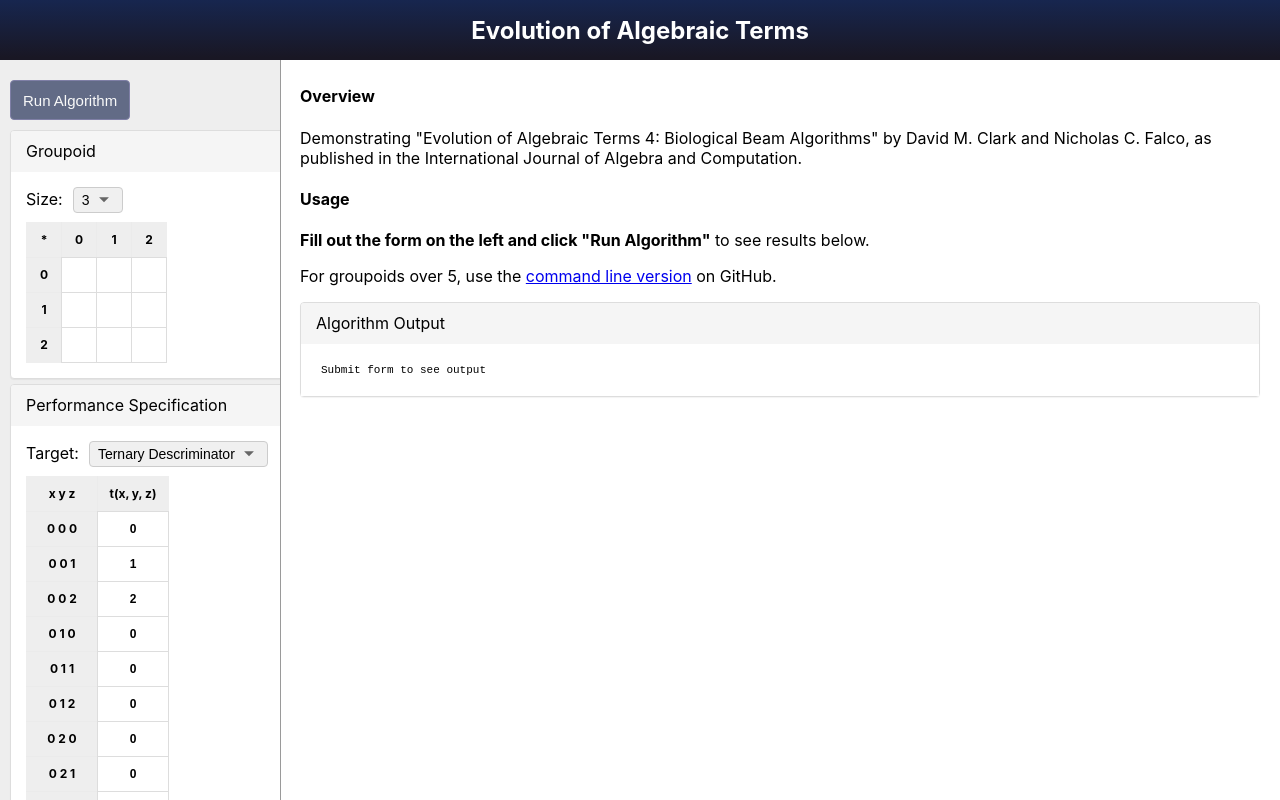
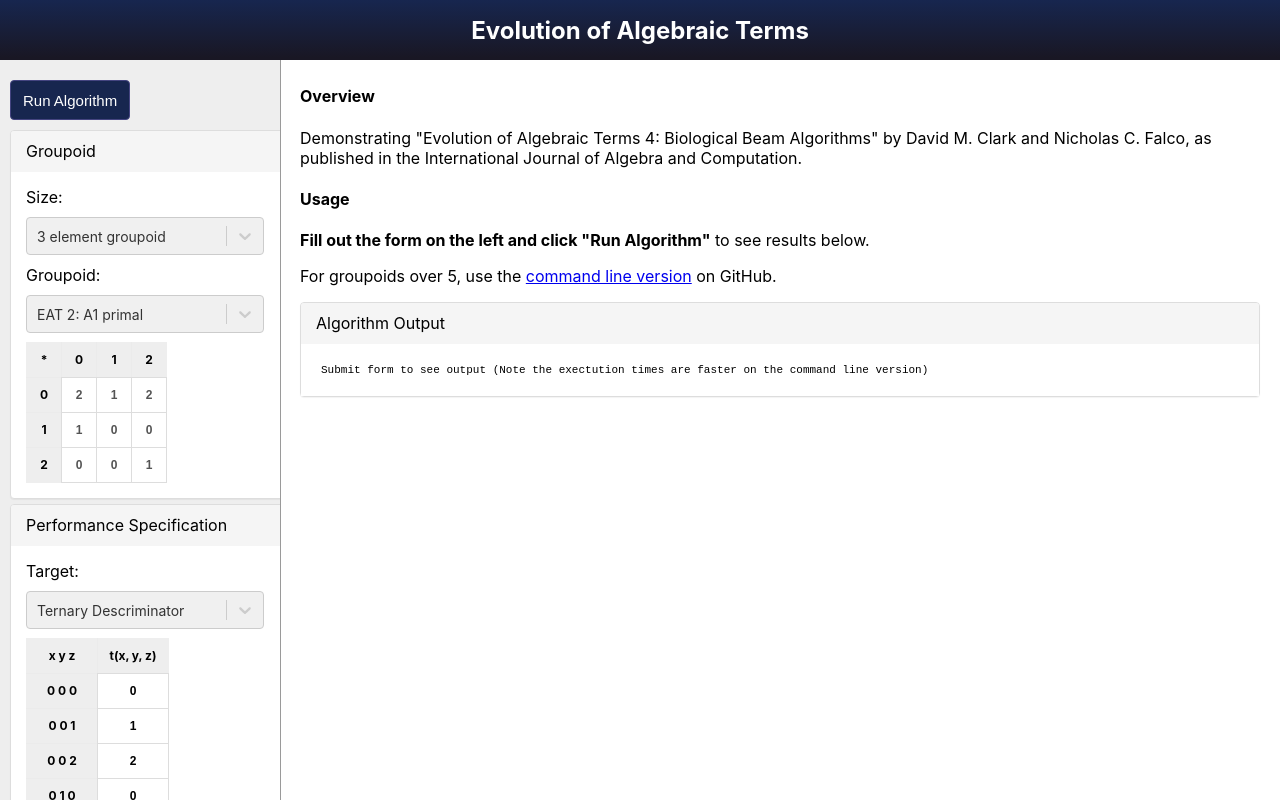
Before and after one commit to nick-falco/eat-webapp, a React (Create React App) app: page / in a window 1280 px wide. Built offline with nearby package versions, Linux system fonts and the light colour scheme.

Commit message:
Update menu to support selecting predefined groupoids instead of allowing the user to enter a custom groupoid.

```diff
--- a/package.json
+++ b/package.json
@@ -7,9 +7,10 @@
     "@testing-library/react": "^13.4.0",
     "@testing-library/user-event": "^13.5.0",
     "react": "^18.3.1",
+    "react-app-rewired": "2.2.1",
     "react-dom": "^18.3.1",
     "react-scripts": "5.0.1",
-    "react-app-rewired": "2.2.1",
+    "react-select": "^5.8.0",
     "web-vitals": "^2.1.4"
   },
   "scripts": {
--- a/public/index.html
+++ b/public/index.html
@@ -2,14 +2,12 @@
 <html lang="en">
   <head>
     <meta charset="utf-8" />
-    <link rel="icon" href="%PUBLIC_URL%/favicon.ico" />
     <meta name="viewport" content="width=device-width, initial-scale=1" />
     <meta name="theme-color" content="#000000" />
     <meta
       name="description"
-      content="Web site created using create-react-app"
+      content="Evolution of Algebraic Terms Demonstration App"
     />
-    <link rel="apple-touch-icon" href="%PUBLIC_URL%/logo192.png" />
     <!--
       manifest.json provides metadata used when your web app is installed on a
       user's mobile device or desktop. See https://developers.google.com/web/fundamentals/web-app-manifest/
@@ -24,7 +22,7 @@
       work correctly both with client-side routing and a non-root public URL.
       Learn how to configure a non-root public URL by running `npm run build`.
     -->
-    <title>React App</title>
+    <title>Evolution of Algebraic Terms</title>
   </head>
   <body>
     <noscript>You need to enable JavaScript to run this app.</noscript>
--- a/src/App.css
+++ b/src/App.css
@@ -313,3 +313,8 @@ select:focus {
   right: -15px; /* Adjust spacing */
   animation-delay: -0.5s; /* Delay for the right circle */
 }
+
+/* react select styles */
+.custom-option {
+  font-family: monospace;
+}
--- /dev/null
+++ b/src/components/common/reactSelectStyles.js
@@ -0,0 +1,24 @@
+// react-select styles
+
+const customStyles = {
+    control: (base, state) => ({
+        ...base,
+        height: "11px",
+        backgroundColor: "#f0f0f0",
+        border: "1px solid #ccc",
+        fontSize: "14px",
+        borderRadius: "4px",
+        outline: null,
+        transition: "border-color 0.3s ease-in-out",
+        marginTop: "10px",
+        marginBottom: "10px",
+        marginLeft: "0px",
+        marginRight: "10px",
+    }),
+    menuList: base => ({
+        ...base,
+        maxHeight: "500px"
+    })
+}
+
+export {customStyles};
--- a/src/components/groupoid.js
+++ b/src/components/groupoid.js
@@ -2,7 +2,7 @@ import { useState, useCallback, useEffect } from 'react';
 import { Square, StaticSquare } from './square';
 
 
-export function Groupoid({ size, setSize, maxSize, squares, setSquares}) {
+export function Groupoid({ size, maxSize, squares, setSquares, isEditable=true }) {
 
     useEffect(() => {
         // Clear the values of the squares array when the size variable changes
@@ -41,6 +41,7 @@ export function Groupoid({ size, setSize, maxSize, squares, setSquares}) {
             let squareNumber = rowNumber * size + colIndex;
             cells.push(
                 <Square key={`cell-${squareNumber}`}
+                    isEditable={isEditable}
                     value={squares[squareNumber]}
                     squareNumber={squareNumber}
                     setValue={handleSetSquare}
@@ -61,18 +62,8 @@ export function Groupoid({ size, setSize, maxSize, squares, setSquares}) {
     }
 
     return (
-        <>
-            <div>
-                <label htmlFor="size-select">Size:</label>
-                <select id="size-select" onChange={(e) => setSize(e.target.value)}>
-                    <option value="3">3</option>
-                    <option value="4">4</option>
-                    <option value="5">5</option>
-                </select>
-            </div>
-            <div>
-                {rows}
-            </div>
-        </>
+        <div>
+            {rows}
+        </div>
     );
 }
--- /dev/null
+++ b/src/components/groupoidSelect.js
@@ -0,0 +1,131 @@
+import { useState, useEffect } from 'react';
+import { customStyles } from './common/reactSelectStyles';
+import Select, { components } from 'react-select';
+import { Groupoid } from './groupoid';
+
+export function GroupoidSelect({ size, setSize, maxSize, squares, setSquares }) {
+
+    const defaultSizeOptions = [
+        { value: 3, label: "3 element groupoid" },
+        { value: 4, label: "4 element groupoid" },
+        { value: 5, label: "5 element groupoid" },
+    ]
+
+    const defaultGroupoidOptions = {
+        // n-element primal algebra has n^n^k different k-ary term operations.
+        3: [
+            // EAT 2 - A1 primal groupoid
+            { value: [2, 1, 2, 1, 0, 0, 0, 0, 1],
+                name: "2 1 2\n1 0 0\n0 0 1",
+                label: "EAT 2: A1 primal"},
+        ],
+        4: [
+            // EAT 1 - B1 primal groupoid
+            { value: [1, 3, 1, 0, 3, 2, 0, 1, 0, 1, 3, 1, 1, 0, 2, 0],
+                name: "1 3 1 0\n3 2 0 1\n0 1 3 1\n1 0 2 0",
+                label: "EAT 1: B1 primal"},
+            // EAT 3 - D1 primal groupoid
+            { value: [1, 3, 1, 2, 1, 2, 2, 3, 2, 0, 0, 3, 2, 2, 1, 2],
+                name: "1 3 1 2\n1 2 2 3\n2 0 0 3\n2 2 1 2",
+                label: "EAT 3: D1 primal"},
+            // EAT 3 - D6 idemprimal groupoid
+            { value: [3, 0, 0, 3, 2, 2, 1, 0, 3, 0, 2, 0, 2, 0, 1, 3],
+                name: "3 0 0 3\n2 2 1 0\n3 0 2 0\n2 0 1 3",
+                label: "EAT 3: D6 idemprimal"},
+        ],
+        5: [
+            // Pi groupoid
+            { value: [1, 4, 1, 0, 4, 2, 1, 0, 3, 0, 3, 4, 2, 4, 3, 2, 3, 3, 4, 1, 2, 1, 4, 3, 3],
+                name: "1 4 1 0 4\n2 1 0 3 0\n3 4 2 4 3\n2 3 3 4 1\n2 1 4 3 3",
+                label: "Pi groupoid"},
+            // EAT 2 - P1 primal groupoid
+            { value: [3, 2, 0, 4, 0, 2, 4, 1, 1, 1, 1, 1, 3, 0, 1, 1, 3, 4, 1, 0, 0, 1, 0, 1, 0],
+                name: "3 2 0 4 0\n2 4 1 1 1\n1 1 3 0 1\n1 3 4 1 0\n0 1 0 1 0",
+                label: "EAT 2: P1 primal"},
+            // EAT 2 - P2 primal groupoid
+            { value: [2, 1, 2, 4, 1, 0, 4, 4, 1, 4, 0, 4, 4, 1, 3, 1, 1, 2, 1, 3, 1, 1, 0, 0, 3],
+                name: "2 1 2 4 1\n0 4 4 1 4\n0 4 4 1 3\n1 1 2 1 3\n1 1 0 0 3",
+                label: "EAT 2: P2 primal"},
+            // EAT 2 - NQ primal groupoid
+            { value: [1, 4, 0, 2, 3, 3, 2, 4, 0, 1, 2, 0, 3, 2, 4, 0, 3, 1, 4, 2, 4, 1, 2, 3, 0],
+                name: "1 4 0 2 3\n3 2 4 0 1\n2 0 3 2 4\n0 3 1 4 2\n4 1 2 3 0",
+                label: "EAT 2: NQ primal"},
+        ],
+    };
+
+    const [selectedSizeOption, setSelectedSizeOption] = useState(defaultSizeOptions[0]);
+    const [selectedGroupoidOption, setSelectedGroupoidOption] = useState(defaultGroupoidOptions[size][0]);
+
+    const [options, setOptions] = useState(defaultGroupoidOptions[size]);
+
+    useEffect(() => {
+        // Change options depending on selected groupoid size
+        setOptions(defaultGroupoidOptions[size]);
+        setSelectedGroupoidOption(defaultGroupoidOptions[size][0])
+    }, [size]);
+
+    useEffect(() => {
+        // we need to maintan the size of the groupoid array to the max value to prevent react errors
+        const groupoidValues = selectedGroupoidOption.value;
+        const extendedArray = [...groupoidValues, ...Array(maxSize - groupoidValues.length).fill('')];
+        setSquares(extendedArray);
+    }, [selectedGroupoidOption]);
+
+    const CustomOption = (props) => {
+        // Split the name by newline character or any other delimiter and map to JSX
+        const customName = props.data.name.split('\n').map((line, index) => (
+            <div className='custom-option' key={index}>{line}</div>
+        ));
+
+        return (
+            <components.Option {...props}>
+                {props.data.label}
+                {customName}
+            </components.Option>
+        );
+    };
+
+    const handleSizeSelectChange = (selectedSizeOption) => {
+        setSelectedSizeOption(selectedSizeOption);
+        setSize(selectedSizeOption.value);
+    };
+
+    const handleGroupoidSelectChange = (selectedGroupoidOption) => {
+        setSelectedGroupoidOption(selectedGroupoidOption);
+    };
+
+    return (
+        <>
+            <div>
+                <div>Size:</div>
+                <Select
+                    value={selectedSizeOption}
+                    options={defaultSizeOptions}
+                    placeholder="Select a groupoid size"
+                    isSearchable={false}
+                    onChange={handleSizeSelectChange}
+                    styles={customStyles}
+                />
+            </div>
+            <div>
+                <div>Groupoid:</div>
+                <Select
+                    value={selectedGroupoidOption}
+                    options={options}
+                    placeholder="Select a groupoid"
+                    isSearchable={false}
+                    onChange={handleGroupoidSelectChange}
+                    components={{ Option: CustomOption }}
+                    styles={customStyles}
+                />
+            </div>
+            <Groupoid
+                size={size}
+                maxSize={maxSize}
+                squares={squares}
+                setSquares={setSquares}
+                isEditable={false}
+            />
+        </>
+    );
+}
--- a/src/components/main.js
+++ b/src/components/main.js
@@ -10,10 +10,10 @@ export function Main() {
 
     useEffect(() => {
         const handleResize = () => {
-          const appContainer = document.querySelector('.app-container');
-          if (appContainer) {
-            appContainer.scrollTo(0, appContainer.scrollHeight);
-          }
+            const appContainer = document.querySelector('.app-container');
+            if (appContainer) {
+                appContainer.scrollTo(0, appContainer.scrollHeight);
+            }
         };
 
         // Add event listener
@@ -24,7 +24,7 @@ export function Main() {
 
         // Cleanup function
         return () => window.removeEventListener('resize', handleResize);
-      }, [output]); // Empty dependency array means this effect runs once on mount and cleanup on unmount
+    }, [output]); // Empty dependency array means this effect runs once on mount and cleanup on unmount
 
     return (
         <div className="app">
@@ -52,7 +52,7 @@ export function Main() {
                             Algorithm Output
                         </div>
                         <div className="panel-body output">
-                            {!isLoading && !output && <div>Submit form to see output</div>}
+                            {!isLoading && !output && <div>Submit form to see output (Note the exectution times are faster on the command line version)</div>}
                             {output}
                             {isLoading && <div className="loading-animation-pulse"></div>}
                         </div>
--- a/src/components/menu.js
+++ b/src/components/menu.js
@@ -1,6 +1,6 @@
 import { useState, useEffect } from 'react';
-import { Groupoid } from './groupoid';
 import { TermOperation } from './termoperation';
+import { GroupoidSelect } from './groupoidSelect';
 
 
 const EAT_BACKEND_API_URL = 'https://eat-backend-api-dvjbaed3bq-uc.a.run.app/runeat';
@@ -14,7 +14,7 @@ export function Menu({ setOutput, isLoading, setIsLoading }) {
     const maxTermOperationSize = Math.pow(numInputValues, 3);
     const [targetOperation, setTargetOperation] = useState(() => Array(maxTermOperationSize).fill(""));
     const maxGroupoidSize = Math.pow(numInputValues, 2);
-    const [groupoidData, setGroupoidData] = useState(() => Array(maxGroupoidSize).fill(""));
+    const [groupoidData, setGroupoidData] = useState(() => Array(maxTermOperationSize).fill(""));
     const [formValid, setFormValid] = useState(false);
     const [abortController, setAbortController] = useState(null);
 
@@ -87,7 +87,6 @@ export function Menu({ setOutput, isLoading, setIsLoading }) {
 
                     for (let i = 0; i < lines.length - 1; i++) {
                         const line = lines[i];
-                    console.log(line.trim())
                         if (line.trim() === '') continue;
                         if (line.trim() === '#HEARTBEAT#') continue;
                         total_result += line + '\n';
@@ -108,7 +107,7 @@ export function Menu({ setOutput, isLoading, setIsLoading }) {
                         still be processing the request. There is a max of 5 seconds of latency
                         before the server will send the #HEARTBEAT# signal to the client, which
                         will cancel the processing on the server if the client has cancelled. */
-                  setOutput(`Cancelling Request... ${countdown}\n`);
+                        setOutput(`Canceling Request... ${countdown}\n`);
                         countdown -= 1;
                         if (countdown < 0) {
                             clearInterval(intervalId);
@@ -134,7 +133,7 @@ export function Menu({ setOutput, isLoading, setIsLoading }) {
                 </div>
                 <div className="panel">
                     <div className="panel-heading">Groupoid</div>
-                    <div className="panel-body"><Groupoid size={size} setSize={setSize} maxSize={maxGroupoidSize} setSquares={setGroupoidData} squares={groupoidData}></Groupoid></div>
+                    <div className="panel-body"><GroupoidSelect size={size} setSize={setSize} maxSize={maxGroupoidSize} setSquares={setGroupoidData} squares={groupoidData}></GroupoidSelect></div>
                 </div>
                 <div className="panel">
                     <div className="panel-heading">Performance Specification</div>
--- a/src/components/square.js
+++ b/src/components/square.js
@@ -1,6 +1,8 @@
-export function Square({ value, setValue, squareNumber, className = '', size=3 }) {
+export function Square({ value, setValue, squareNumber, className = '', size=3, isEditable=true}) {
 
     const onSquareKeyDown = (event) => {
+        if (!isEditable)
+            return;
         const keyPressed = event.key;
         // Check if the entered value is valid
         if (!isNaN(parseInt(keyPressed)) && parseInt(keyPressed) < size) {
@@ -20,7 +22,7 @@ export function Square({ value, setValue, squareNumber, className = '', size=3 }
     };
 
     return (
-        <input type="text" className={`square ${className}`} value={value} onKeyDown={(e) => onSquareKeyDown(e)} onChange={(e) => onSquareChange(e)}>
+        <input type="text" disabled={!isEditable} className={`square ${className}`} value={value} onKeyDown={(e) => onSquareKeyDown(e)} onChange={(e) => onSquareChange(e)}>
         </input>
     );
 };
--- a/src/components/termoperation.js
+++ b/src/components/termoperation.js
@@ -1,10 +1,19 @@
 import { useState, useCallback, useEffect } from 'react';
+import Select, { components } from 'react-select';
+import { customStyles } from './common/reactSelectStyles';
 import { Square, StaticSquare } from './square';
 
 
 export function TermOperation({ size, maxSize, squares, setSquares }) {
 
-	const [target, setTarget] = useState(() => "ternary-discriminator");
+	const defaultOptions = [
+		{value: "ternary-discriminator",
+			label: "Ternary Descriminator"},
+		{value: "manual",
+			label: "Manual"},
+    ];
+
+	const [target, setTarget] = useState(() => defaultOptions[0]);
 
 	useEffect(() => {
 		// Clear the values of the squares array when the size variable changes
@@ -73,9 +82,9 @@ export function TermOperation({ size, maxSize, squares, setSquares }) {
 		Set term operation target
 		*/
 		let target = [];
-		if (targetOperation === "ternary-discriminator") {
+		if (targetOperation.value === "ternary-discriminator") {
 			target = getTernaryDescriminatorTarget();
-		} else if (targetOperation === "manual") {
+		} else if (targetOperation.value === "manual") {
 			squares.fill("");
 		}
 		target.forEach((t, idx) => {
@@ -116,11 +125,15 @@ export function TermOperation({ size, maxSize, squares, setSquares }) {
 	return (
 		<div className="menu-component">
 			<div>
-				<label htmlFor="target-select">Target:</label>
-				<select id="target-select" onChange={(e) => handleSetTarget(e.target.value)}>
-					<option value="ternary-discriminator">Ternary Descriminator</option>
-					<option value="manual">Manual</option>
-				</select>
+				<div>Target:</div>
+                <Select
+                    options={defaultOptions}
+					defaultValue={defaultOptions[0]}
+                    placeholder="Select a Target"
+                    isSearchable={false}
+                    onChange={handleSetTarget}
+                    styles={customStyles}
+                />
 			</div>
 			{rows}
 		</div>
```
Also changed, not shown: 1 other file (tests, documents, lock files or other folders). Lines whose indentation alone changed are shown as unchanged.
